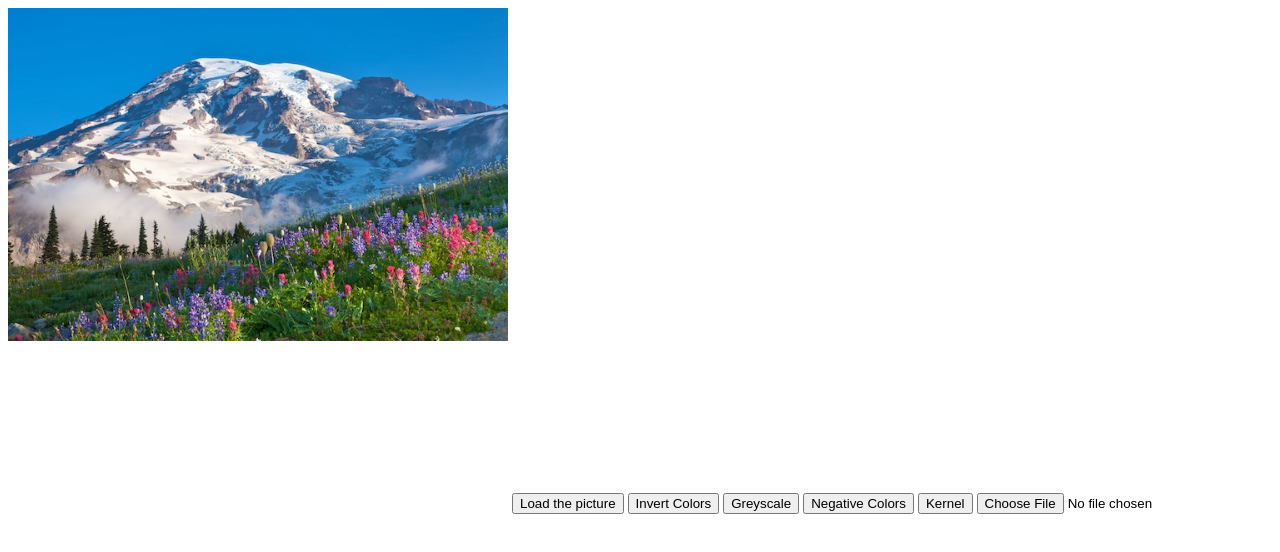
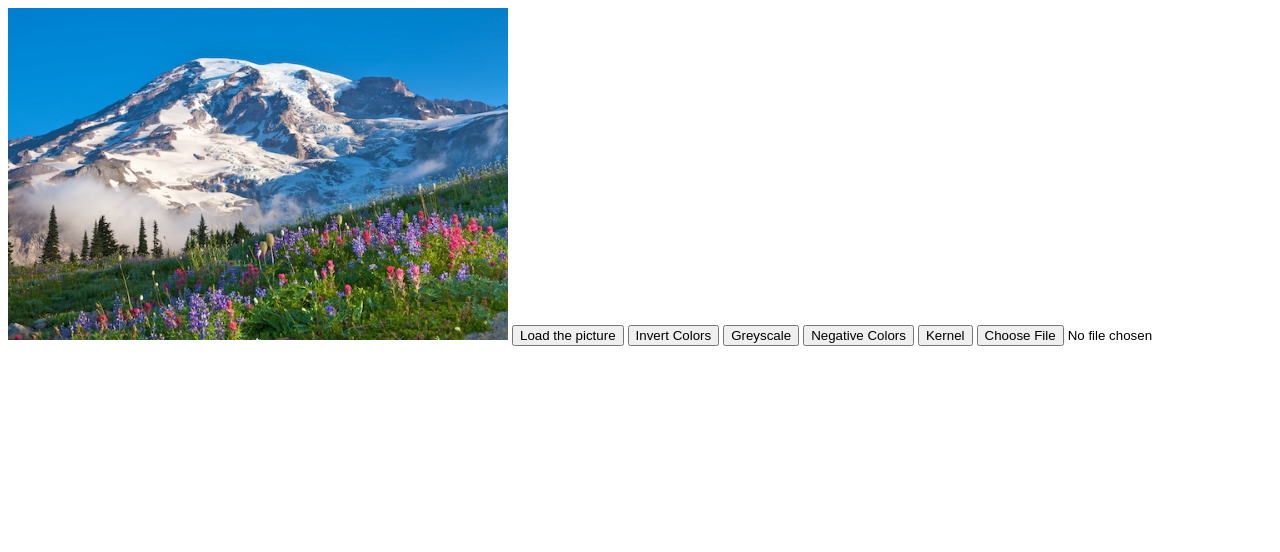
Before and after one commit to walzerm/imageEditing, a plain HTML site: page index.html in a window 1280 px wide. Both pictures are taken after a click on the button "Load the picture". Drawn offline with nearby package versions, Linux system fonts and the light colour scheme.

Commit message:
removed the default canvas size and sized based on the image

```diff
--- a/index.html
+++ b/index.html
@@ -7,7 +7,7 @@
 
 </head>
 <body>
-    <canvas id="myCanvas" width="500" height="500">
+    <canvas id="myCanvas">
     </canvas>
     <button id="load-pic">Load the picture</button>
     <button id="invert">Invert Colors</button>
--- a/js/imageLoop.js
+++ b/js/imageLoop.js
@@ -41,6 +41,8 @@ $(document).ready(function() {
                 if (height > 500 || width > 500) {
                     ratio = 500 / Math.max(height, width);
                 }
+                canvas.width = width * ratio;
+                canvas.height = height * ratio;
                 context.drawImage(image,0,0,(width * ratio), (height * ratio));
             }
             image.src = e.target.result;
@@ -61,6 +63,7 @@ $(document).ready(function() {
         //Add the image
         var image = new Image();
         image.src="rainier.jpg"
+
         //Load the image into the canvas
         $(image).load(function() {
         	var ratio = 1;
@@ -70,6 +73,8 @@ $(document).ready(function() {
         	if (height > 500 || width > 500) {
         		ratio = 500 / Math.max(height, width);
         	}
+            canvas.width = width * ratio;
+            canvas.height = height * ratio;
         	context.drawImage(image, 0, 0, (width * ratio), (height * ratio));
 
         });
```
